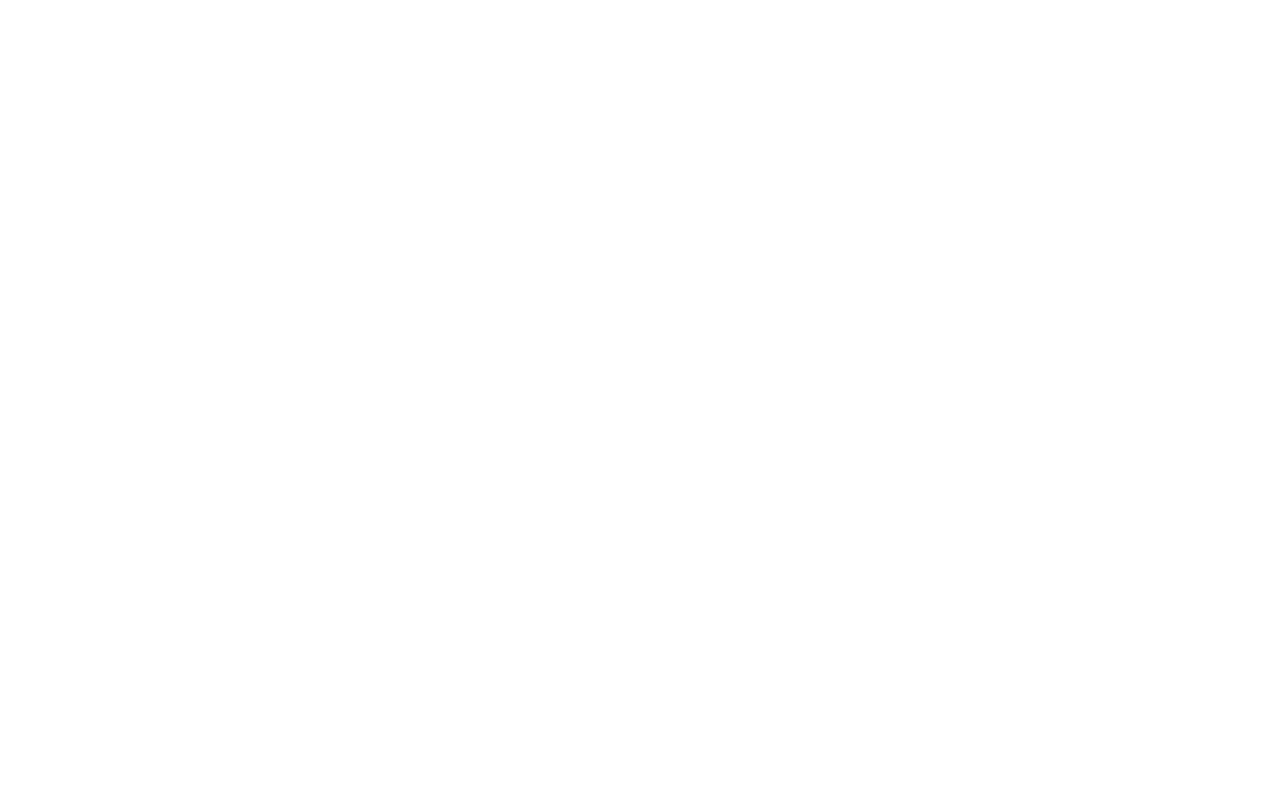
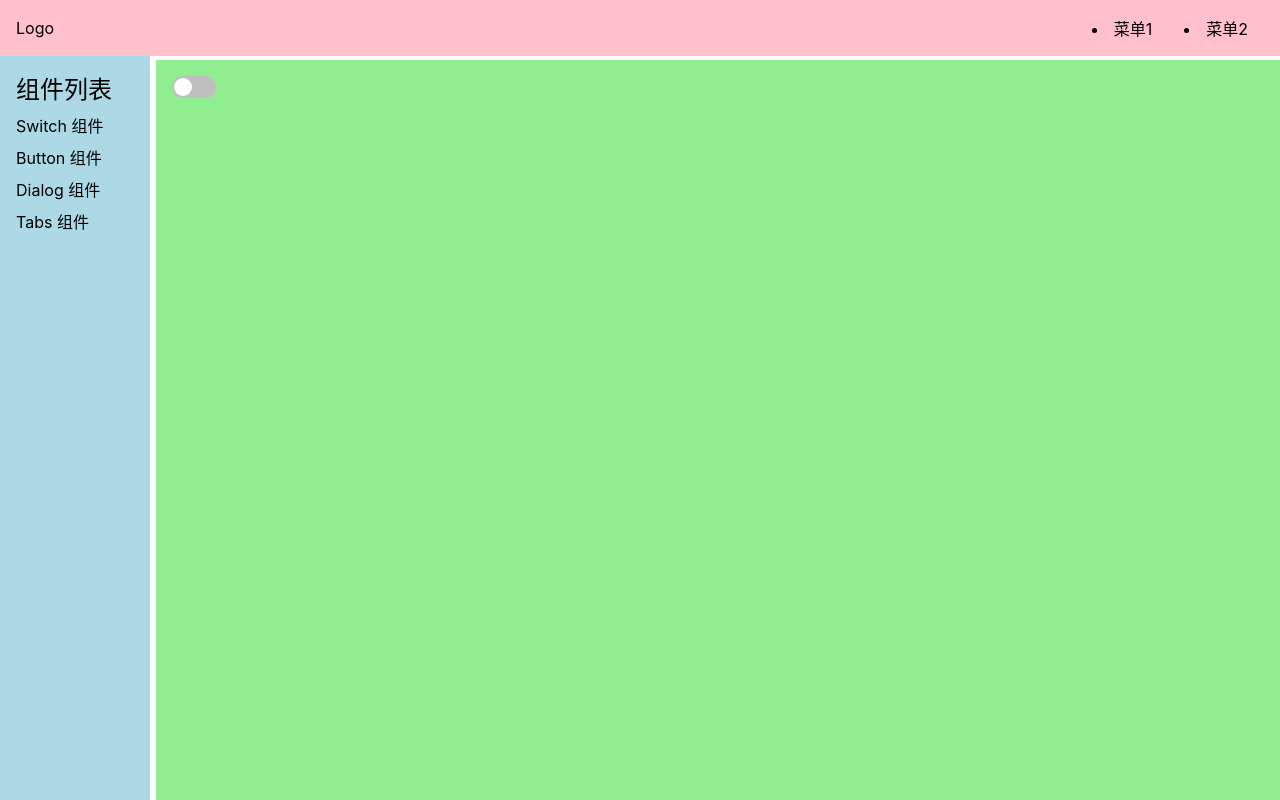
Before and after one commit to xiaolinzi7118/vue3-bells-ui, a Vue app: page /#/doc/switch in a window 1280 px wide. Before the commit this address led to /#/doc/dialog. Built offline with nearby package versions, Linux system fonts and the light colour scheme.

Commit message:
switch样式完成

```diff
--- a/src/App.vue
+++ b/src/App.vue
@@ -4,12 +4,18 @@
 
 <script>
 import { ref, provide } from "vue";
+import { router } from "./router";
 export default {
   name: "App",
   setup() {
     const width = document.documentElement.clientWidth;
     const asideVisible = ref(width <= 500 ? false : true);
     provide("asideVisible", asideVisible); //set
+    router.afterEach(() => {
+      if (width <= 500) {
+        asideVisible.value = false;
+      }
+    });
   },
 };
 </script>
--- /dev/null
+++ b/src/components/ButtonDemo.vue
@@ -0,0 +1,3 @@
+<template>
+  <div>Button 示例</div>
+</template>
--- /dev/null
+++ b/src/components/DialogDemo.vue
@@ -0,0 +1,3 @@
+<template>
+  <div>Dialog 示例</div>
+</template>
--- /dev/null
+++ b/src/components/DocDemo.vue
@@ -0,0 +1,3 @@
+<template>
+  <div>Docs 示例</div>
+</template>
--- /dev/null
+++ b/src/components/SwitchDemo.vue
@@ -0,0 +1,11 @@
+<template>
+  <div>
+    <Switch />
+  </div>
+</template>
+<script lang="ts">
+import Switch from "../lib/Switch.vue";
+export default {
+  components: { Switch },
+};
+</script>
--- /dev/null
+++ b/src/components/TabsDemo.vue
@@ -0,0 +1,3 @@
+<template>
+  <div>Tabs 示例</div>
+</template>
--- a/src/components/Topnav.vue
+++ b/src/components/Topnav.vue
@@ -1,11 +1,11 @@
 <template>
   <div class="topnav">
-    <div class="logo" @click="ToggleAside">Logo</div>
+    <div class="logo">Logo</div>
     <div class="menu">
       <li>菜单1</li>
       <li>菜单2</li>
     </div>
-    <span class="toggleAside"></span>
+    <span class="toggleAside" @click="ToggleAside"></span>
   </div>
 </template>
 <script lang='ts'>
--- /dev/null
+++ b/src/lib/Switch.vue
@@ -0,0 +1,50 @@
+<template>
+  <button>
+    <span></span>
+  </button>
+</template>
+<script lang="ts">
+export default {};
+</script>
+<style lang="scss" scoped>
+$h: 22px;
+$h2: $h - 4px;
+button {
+  height: $h;
+  width: $h * 2;
+  border: none;
+  background: #bfbfbf;
+  border-radius: $h/2;
+  position: relative;
+  > span {
+    position: absolute;
+    top: 2px;
+    left: 2px;
+    height: $h2;
+    width: $h2;
+    background: white;
+    border-radius: $h2 / 2;
+    transition: all 250ms;
+  }
+  &.checked {
+    background: #1890ff;
+    > span {
+      left: calc(100% - #{$h2} - 2px);
+    }
+  }
+  &:focus {
+    outline: none;
+  }
+  &:active {
+    > span {
+      width: $h2 + 4px;
+    }
+  }
+  &.checked:active {
+    > span {
+      width: $h2 + 4px;
+      margin-left: -4px;
+    }
+  }
+}
+</style>
--- a/src/main.ts
+++ b/src/main.ts
@@ -1,18 +1,8 @@
 import { createApp } from 'vue'
-import { createRouter, createWebHashHistory } from 'vue-router'
 import App from './App.vue'
 import './index.scss'
-import Home from './views/Home.vue'
-import Doc from './views/Doc.vue'
+import { router } from './router'
 
-const history = createWebHashHistory()
-const router = createRouter({
-    history,
-    routes: [
-        { path: '/', component: Home },
-        { path: '/doc', component: Doc }
-    ]
-})
 const app = createApp(App)
 app.use(router)
 app.mount('#app')
--- /dev/null
+++ b/src/router.ts
@@ -0,0 +1,30 @@
+import { createRouter, createWebHashHistory } from 'vue-router'
+import Home from './views/Home.vue'
+import Doc from './views/Doc.vue'
+import DocsDemo from './components/DocDemo.vue'
+import SwitchDemo from './components/SwitchDemo.vue'
+import ButtonDemo from './components/ButtonDemo.vue'
+import DialogDemo from './components/DialogDemo.vue'
+import TabsDemo from './components/TabsDemo.vue'
+
+const history = createWebHashHistory()
+export const router = createRouter({
+    history,
+    routes: [
+        { path: '/', component: Home },
+        {
+            path: '/doc',
+            component: Doc,
+            children: [
+                { path: "", component: DocsDemo },
+                { path: "switch", component: SwitchDemo },
+                { path: "button", component: ButtonDemo },
+                { path: "dialog", component: DialogDemo },
+                { path: "tabs", component: TabsDemo },
+            ],
+        }
+    ]
+})
+router.afterEach(() => {
+    console.log("路由切换了");
+});
--- a/src/views/Doc.vue
+++ b/src/views/Doc.vue
@@ -1,5 +1,6 @@
 <template>
-  <Topnav />
+  <div class="layout">
+    <Topnav class="nav" />
     <div class="content">
       <aside v-if="asideVisible">
         <h2>组件列表</h2>
@@ -18,7 +19,10 @@
           </li>
         </ol>
       </aside>
-    <main>主内容</main>
+      <main>
+        <router-view />
+      </main>
+    </div>
   </div>
 </template>
 <script lang="ts">
```
Also changed, not shown: tsconfig.json (added, +9 -0 lines). Lines whose indentation alone changed are shown as unchanged.
